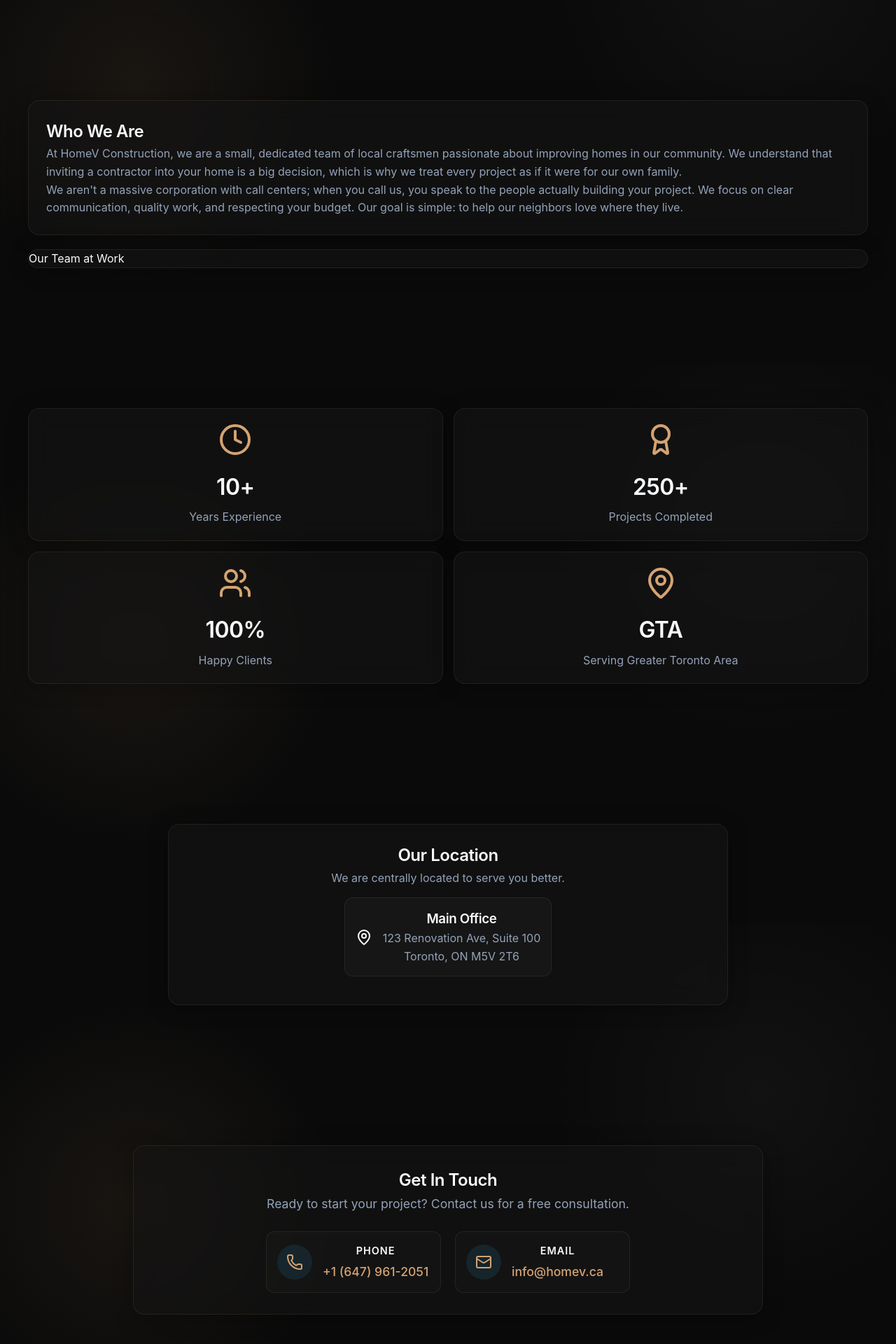
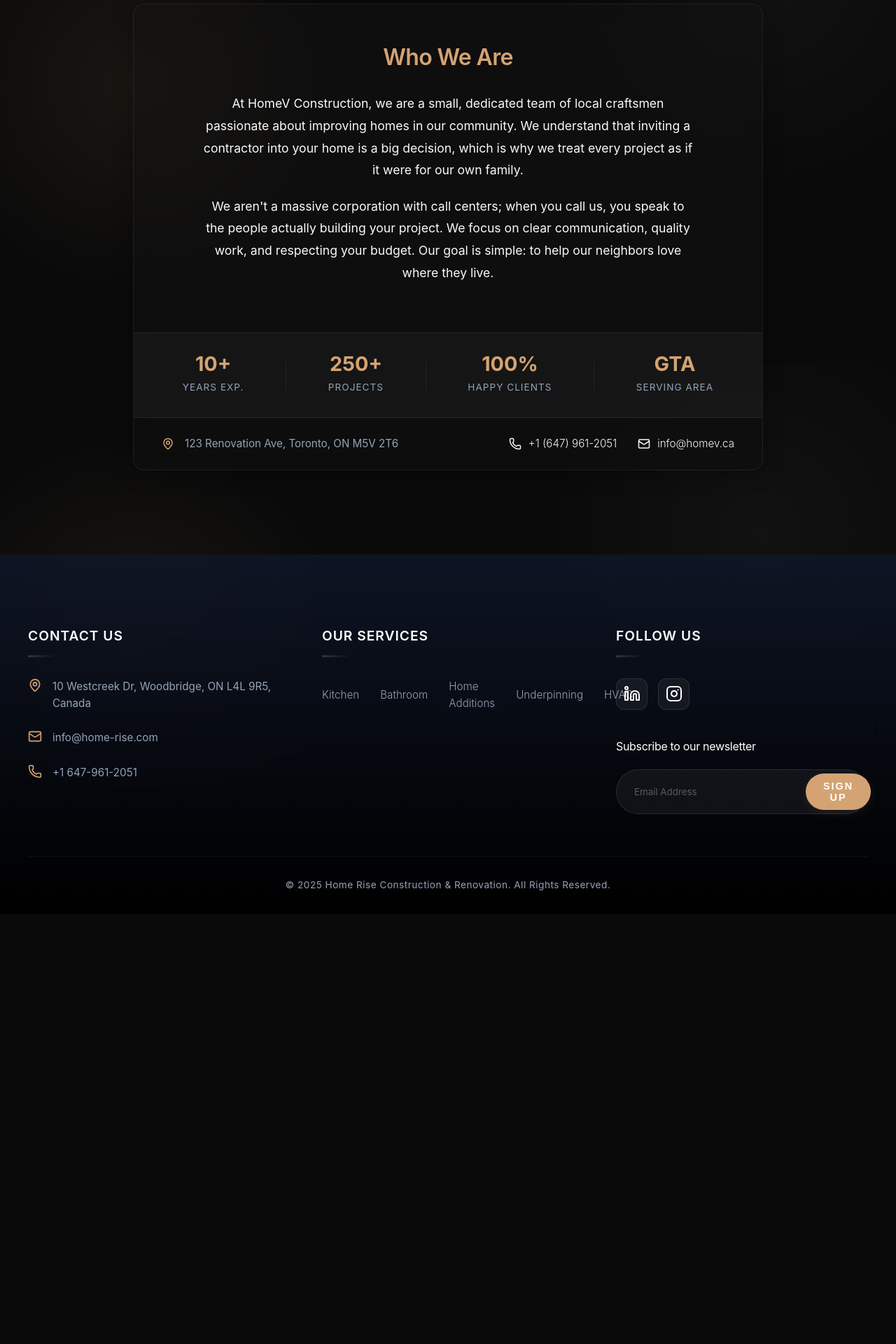
Before and after one commit to Saeed-rbh/Renovation, a React (Vite) app in the folder app/: page /about in a window 1280 px wide. Shown: the part 280-2200 px from the top of the page at 70% size. After the commit the page ends 1586 px from the top, so only its background shows below. Built offline with nearby package versions, Linux system fonts and the light colour scheme.

Commit message:
feat: implement About Us page with dedicated styles and add header component styling.

```diff
--- a/app/src/components/Header.css
+++ b/app/src/components/Header.css
@@ -69,6 +69,11 @@
     display: flex;
     gap: 30px;
     align-items: center;
+    padding: 15px 35px;
+    border-radius: 50px;
+    backdrop-filter: blur(2px);
+    -webkit-backdrop-filter: blur(2px);
+    border: 1px solid rgba(212, 163, 115, 0.2);
 }
 
 .nav-link {
--- a/app/src/pages/AboutPage.css
+++ b/app/src/pages/AboutPage.css
@@ -1,125 +1,159 @@
+/* About Page Layout */
 .about-page {
-    padding-top: 80px;
+    padding-top: 100px;
+    padding-bottom: 60px;
+    min-height: 100vh;
 }
 
-/* About Hero */
 .about-hero {
-    padding: 2rem 0 1rem;
+    text-align: center;
+    margin-bottom: 40px;
+}
+
+.about-hero .hero-subtitle {
+    opacity: 0.8;
+    max-width: 600px;
+    margin: 10px auto 0;
+}
+
+/* Main Container */
+.about-main {
+    max-width: 900px;
+    margin: 0 auto;
+    padding: 0;
+    overflow: hidden;
+    /* For radius */
+    background: rgba(20, 20, 20, 0.4);
+    /* Slightly more transparent */
+}
+
+/* Story Section */
+.about-story {
+    padding: 50px;
     text-align: center;
 }
 
-/* About Content */
-.about-grid {
-    display: grid;
-    grid-template-columns: 1fr;
-    gap: 20px;
-    align-items: stretch;
+.story-content h2 {
+    margin-bottom: 25px;
+    font-size: 2rem;
+    color: var(--primary-color);
 }
 
-.about-text {
-    padding: 25px;
+.story-content p {
+    font-size: 1.1rem;
+    line-height: 1.8;
+    margin-bottom: 20px;
+    color: var(--text-light);
+    max-width: 700px;
+    margin-left: auto;
+    margin-right: auto;
 }
 
-/* Stats Section */
-.stats-grid {
-    display: grid;
-    grid-template-columns: repeat(2, 1fr);
-    gap: 15px;
+/* Stats Strip */
+.stats-strip {
+    display: flex;
+    justify-content: space-around;
+    align-items: center;
+    padding: 30px 40px;
+    background: rgba(255, 255, 255, 0.03);
+    border-top: 1px solid var(--glass-border);
+    border-bottom: 1px solid var(--glass-border);
+}
+
+.stat-inline {
     text-align: center;
 }
 
-.stat-item {
-    padding: 20px 15px;
-    transition: transform 0.3s ease, box-shadow 0.3s ease;
-}
-
-.stat-icon {
+.stat-number {
+    display: block;
+    font-size: 1.8rem;
+    font-weight: 700;
     color: var(--primary-color);
-    margin-bottom: 10px;
-}
-
-.stat-item h3 {
-    font-size: 2rem;
-    color: var(--text-light);
+    line-height: 1;
     margin-bottom: 5px;
 }
 
-/* Location Section */
-.location-content {
-    text-align: center;
-    max-width: 800px;
-    margin: 0 auto;
-    padding: 25px;
+.stat-label {
+    font-size: 0.85rem;
+    text-transform: uppercase;
+    letter-spacing: 1px;
+    color: var(--text-dim);
 }
 
-.address-box {
-    display: flex;
-    align-items: center;
-    justify-content: center;
-    gap: 15px;
-    margin: 15px 0;
-    padding: 15px;
-    background: rgba(255, 255, 255, 0.03);
-    border: 1px solid var(--glass-border);
-    border-radius: 12px;
-    display: inline-flex;
+.stat-divider {
+    width: 1px;
+    height: 40px;
+    background: var(--glass-border);
 }
 
-/* Contact Integration */
-.contact-panel {
-    padding: 30px;
-    max-width: 900px;
-    margin: 0 auto;
+/* Footer Section */
+.about-footer {
+    padding: 25px 40px;
+    display: flex;
+    justify-content: space-between;
+    align-items: center;
+    background: rgba(10, 10, 10, 0.3);
 }
 
-.contact-intro {
-    margin-bottom: 25px;
-    font-size: 1.1rem;
-}
-
-.contact-methods {
-    display: flex;
-    justify-content: center;
-    gap: 20px;
-    flex-wrap: wrap;
-}
-
-.contact-method {
+.footer-item,
+.footer-links {
     display: flex;
     align-items: center;
     gap: 15px;
-    background: rgba(255, 255, 255, 0.02);
-    padding: 15px;
-    border-radius: 12px;
-    border: 1px solid var(--glass-border);
-    min-width: 250px;
+    font-size: 0.95rem;
+    color: var(--text-dim);
 }
 
-.icon-circle {
-    width: 50px;
-    height: 50px;
-    border-radius: 50%;
-    background: rgba(56, 189, 248, 0.1);
+.footer-links {
+    gap: 30px;
+}
+
+.footer-link {
     display: flex;
     align-items: center;
-    justify-content: center;
+    gap: 10px;
+    color: var(--text-light);
+    transition: color 0.3s ease;
+}
+
+.footer-link:hover {
     color: var(--primary-color);
 }
 
-.contact-link {
+.footer-icon {
     color: var(--primary-color);
-    font-size: 1.1rem;
-    font-weight: 500;
 }
 
-.contact-link:hover {
-    text-decoration: underline;
+/* Mobile Responsiveness */
+@media (max-width: 768px) {
+    .about-story {
+        padding: 30px 20px;
+    }
+
+    .stats-strip {
+        flex-wrap: wrap;
+        gap: 20px 40px;
+        padding: 20px;
+    }
+
+    .stat-divider {
+        display: none;
+    }
+
+    .stat-inline {
+        flex: 1 1 40%;
+        /* 2x2 grid on mobile */
+    }
+
+    .about-footer {
+        flex-direction: column;
+        gap: 20px;
+        text-align: center;
+        padding: 20px;
+    }
+
+    .footer-links {
+        flex-direction: column;
+        gap: 15px;
+    }
 }
-
-.contact-method h4 {
-    color: var(--text-light);
-    margin-bottom: 5px;
-    font-size: 0.9rem;
-    text-transform: uppercase;
-    letter-spacing: 1px;
-}
--- a/app/src/pages/AboutPage.jsx
+++ b/app/src/pages/AboutPage.jsx
@@ -14,10 +14,12 @@ const AboutPage = () => {
             </section>
 
             {/* Main Content */}
-            <section className="section about-content">
-                <div className="container">
-                    <div className="about-grid">
-                        <div className="about-text glass-panel">
+            <div className="container about-container">
+                {/* Main Glass Panel */}
+                <div className="about-main glass-panel">
+                    {/* Story Section */}
+                    <div className="about-story">
+                        <div className="story-content">
                             <h2>Who We Are</h2>
                             <p>
                                 At HomeV Construction, we are a small, dedicated team of local craftsmen passionate about improving homes in our community. We understand that inviting a contractor into your home is a big decision, which is why we treat every project as if it were for our own family.
@@ -26,95 +28,51 @@ const AboutPage = () => {
                                 We aren't a massive corporation with call centers; when you call us, you speak to the people actually building your project. We focus on clear communication, quality work, and respecting your budget. Our goal is simple: to help our neighbors love where they live.
                             </p>
                         </div>
-                        <div className="about-image glass-panel">
-                            {/* Placeholder for an image */}
-                            <div className="image-placeholder">
-                                <span>Our Team at Work</span>
                     </div>
+
+                    {/* Inline Stats Strip */}
+                    <div className="stats-strip">
+                        <div className="stat-inline">
+                            <span className="stat-number">10+</span>
+                            <span className="stat-label">Years Exp.</span>
                         </div>
+                        <div className="stat-divider"></div>
+                        <div className="stat-inline">
+                            <span className="stat-number">250+</span>
+                            <span className="stat-label">Projects</span>
                         </div>
+                        <div className="stat-divider"></div>
+                        <div className="stat-inline">
+                            <span className="stat-number">100%</span>
+                            <span className="stat-label">Happy Clients</span>
                         </div>
-            </section>
-
-            {/* Statistics Section */}
-            <section className="section stats-section">
-                <div className="container">
-                    <div className="stats-grid">
-                        <div className="stat-item glass-panel">
-                            <Clock size={48} className="stat-icon" />
-                            <h3>10+</h3>
-                            <p>Years Experience</p>
-                        </div>
-                        <div className="stat-item glass-panel">
-                            <Award size={48} className="stat-icon" />
-                            <h3>250+</h3>
-                            <p>Projects Completed</p>
-                        </div>
-                        <div className="stat-item glass-panel">
-                            <Users size={48} className="stat-icon" />
-                            <h3>100%</h3>
-                            <p>Happy Clients</p>
-                        </div>
-                        <div className="stat-item glass-panel">
-                            <MapPin size={48} className="stat-icon" />
-                            <h3>GTA</h3>
-                            <p>Serving Greater Toronto Area</p>
-                        </div>
-                    </div>
-                </div>
-            </section>
-
-            {/* Location Section */}
-            <section className="section location-section">
-                <div className="container">
-                    <div className="location-content glass-panel">
-                        <h2>Our Location</h2>
-                        <p className="text-dim">We are centrally located to serve you better.</p>
-
-                        <div className="address-box">
-                            <MapPin className="location-icon" size={24} />
-                            <div className="address-details">
-                                <h3>Main Office</h3>
-                                <p>123 Renovation Ave, Suite 100</p>
-                                <p>Toronto, ON M5V 2T6</p>
-                            </div>
-                        </div>
-                    </div>
-                </div>
-            </section>
-
-            {/* Contact Section Integration */}
-            <section className="section contact-integration">
-                <div className="container">
-                    <div className="glass-panel text-center contact-panel">
-                        <h2>Get In Touch</h2>
-                        <p className="contact-intro">Ready to start your project? Contact us for a free consultation.</p>
-
-                        <div className="contact-methods">
-                            <div className="contact-method">
-                                <div className="icon-circle">
-                                    <Phone />
-                                </div>
-                                <div>
-                                    <h4>Phone</h4>
-                                    <a href="tel:+16479612051" className="contact-link">+1 (647) 961-2051</a>
+                        <div className="stat-divider"></div>
+                        <div className="stat-inline">
+                            <span className="stat-number">GTA</span>
+                            <span className="stat-label">Serving Area</span>
                         </div>
                     </div>
 
-                            <div className="contact-method">
-                                <div className="icon-circle">
-                                    <Mail />
+                    {/* Minimal Footer: Location & Contact */}
+                    <div className="about-footer">
+                        <div className="footer-item">
+                            <MapPin size={18} className="footer-icon" />
+                            <span>123 Renovation Ave, Toronto, ON M5V 2T6</span>
                         </div>
-                                <div>
-                                    <h4>Email</h4>
-                                    <a href="mailto:info@homev.ca" className="contact-link">info@homev.ca</a>
+                        <div className="footer-links">
+                            <a href="tel:+16479612051" className="footer-link">
+                                <Phone size={18} />
+                                <span>+1 (647) 961-2051</span>
+                            </a>
+                            <a href="mailto:info@homev.ca" className="footer-link">
+                                <Mail size={18} />
+                                <span>info@homev.ca</span>
+                            </a>
                         </div>
                     </div>
                 </div>
             </div>
         </div>
-            </section>
-        </div>
     );
 };
 
```
Lines whose indentation alone changed are shown as unchanged.
